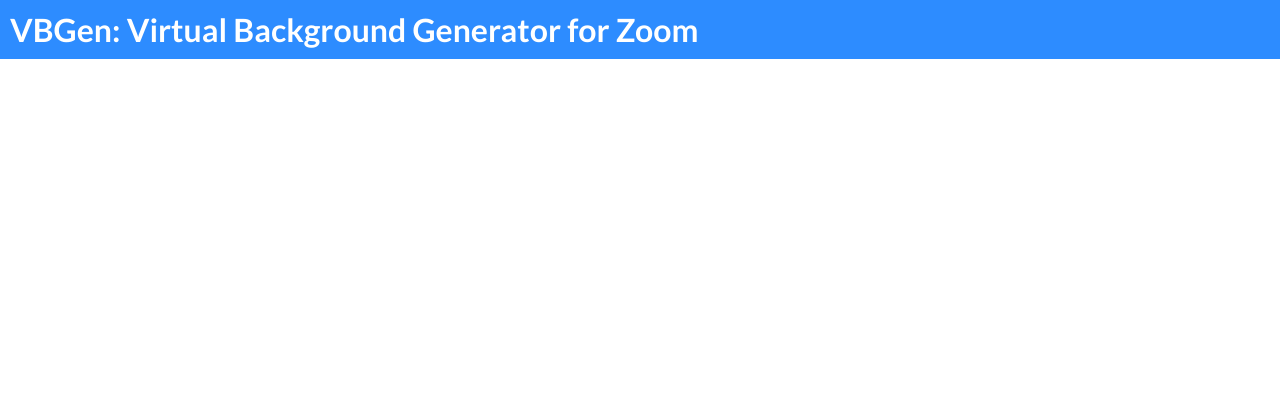
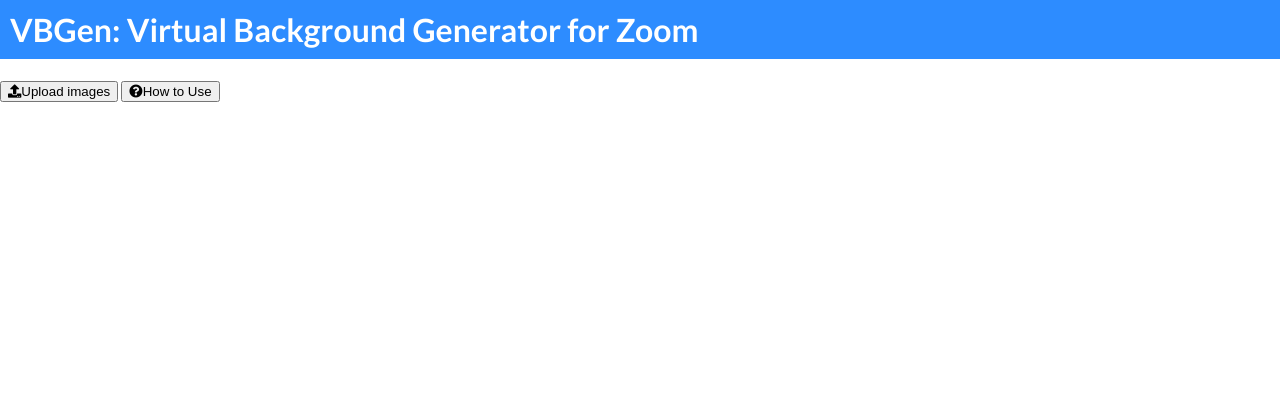
Before and after one commit to KaoruMuta/VBGen, a Flask app: page / in a window 1280 px wide. Shown: the top 420 px of the page. Run offline with Flask 2, Linux system fonts and the light colour scheme; some libraries are stand-ins or nearby versions.

Commit message:
feat: introduce font-awesome to button

```diff
--- a/app/templates/index.html
+++ b/app/templates/index.html
@@ -3,6 +3,7 @@
   <head>
     <meta charset="utf-8">
     <title>VBGen</title>
+    <link rel="stylesheet" href="https://pro.fontawesome.com/releases/v5.10.0/css/all.css" integrity="sha384-AYmEC3Yw5cVb3ZcuHtOA93w35dYTsvhLPVnYs9eStHfGJvOvKxVfELGroGkvsg+p" crossorigin="anonymous"/>
     <link rel="stylesheet" type="text/css" href="http://fonts.googleapis.com/css?family=Lato:400,700">
     <link rel="stylesheet" type="text/css" href="{{ url_for('static', filename='index.css') }}">
   </head>
@@ -10,6 +11,8 @@
     <header class="header">
       <h1 class=h1-title>VBGen: Virtual Background Generator for Zoom<h1></h1>
     </header>
+    <button type="submit" class="upload-button"><i class="fas fa-upload"></i>Upload images</button>
+    <button type="button" class="how-to-use-button"><i class="fas fa-question-circle"></i>How to Use</button>
     <footer class="footer">&copy; 2021 Kaoru Muta.</footer>
   </body>
 </html>
```
